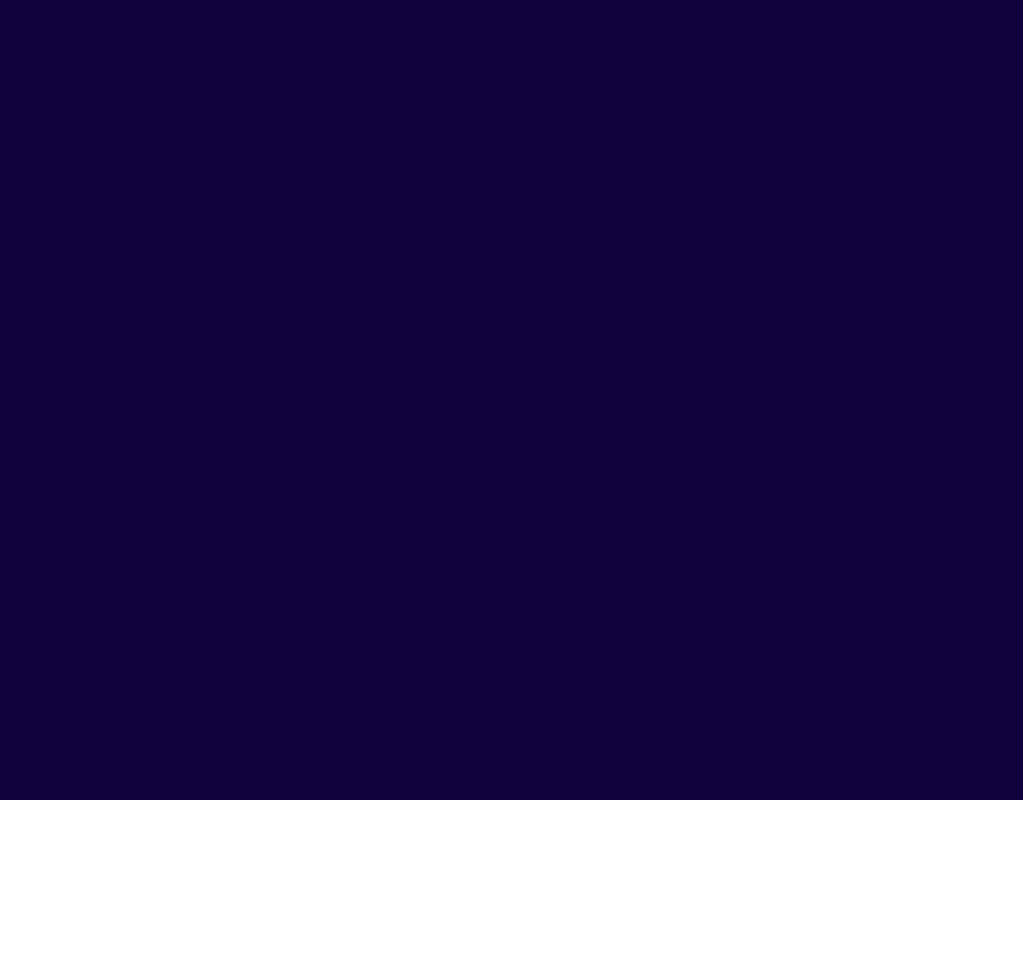
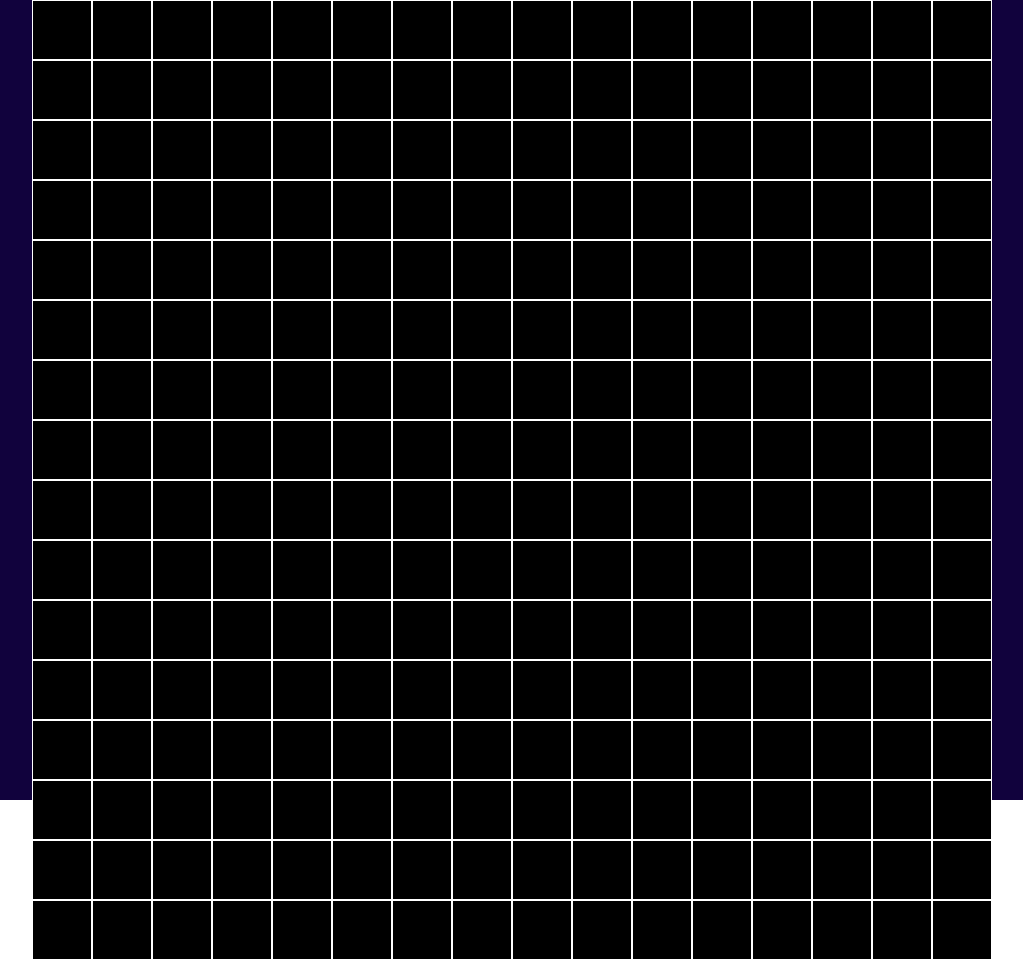
Before and after one commit to Mane888/Etch-a-Sketch, a plain HTML site: page index.html in a window 1280 px wide. Shown: the whole page, without its empty margins (128-1151 px from the left). Before the commit the page ends 800 px from the top, so only its background shows below. Drawn offline with Linux system fonts and the light colour scheme.

Commit message:
initial grid

```diff
--- a/index.html
+++ b/index.html
@@ -7,7 +7,7 @@
   <style>
     @import url('https://fonts.googleapis.com/css2?family=Press+Start+2P&display=swap');
     </style>
-  <title>Rock Paper Scissors</title>
+  <title>Etch-a-Sketch</title>
   <link rel="stylesheet" href="styles.css">
 </head>
 
--- a/script.js
+++ b/script.js
@@ -0,0 +1,10 @@
+//the loop  for creating a set nuber of divs
+let gridNumber = 16*16;
+let mainContainer = document.querySelector('.container');
+
+for (let i = 0; i < gridNumber; i++) {
+  let div = document.createElement('div');
+  div.classList.add('divGrid');
+  mainContainer.appendChild(div);
+
+}
--- a/styles.css
+++ b/styles.css
@@ -5,7 +5,28 @@
 }
 
 section {
+  display: flex;
+  justify-content: center;
   height: 100vh;
   background-color: rgb(17, 2, 61);
   font-family: 'Press Start 2P', cursive;
 }
+
+.container {
+  display: flex;
+  flex-wrap: wrap;
+  background-color: white;
+  height: 960px;
+  width: 960px;
+}
+
+.divGrid  {
+  display: flex;
+  align-items: center;
+  justify-content: center;
+  flex: 1;
+  flex-basis: 6%;
+  border: 1px solid white;
+  height: auto;
+  background-color: black;
+}
```
